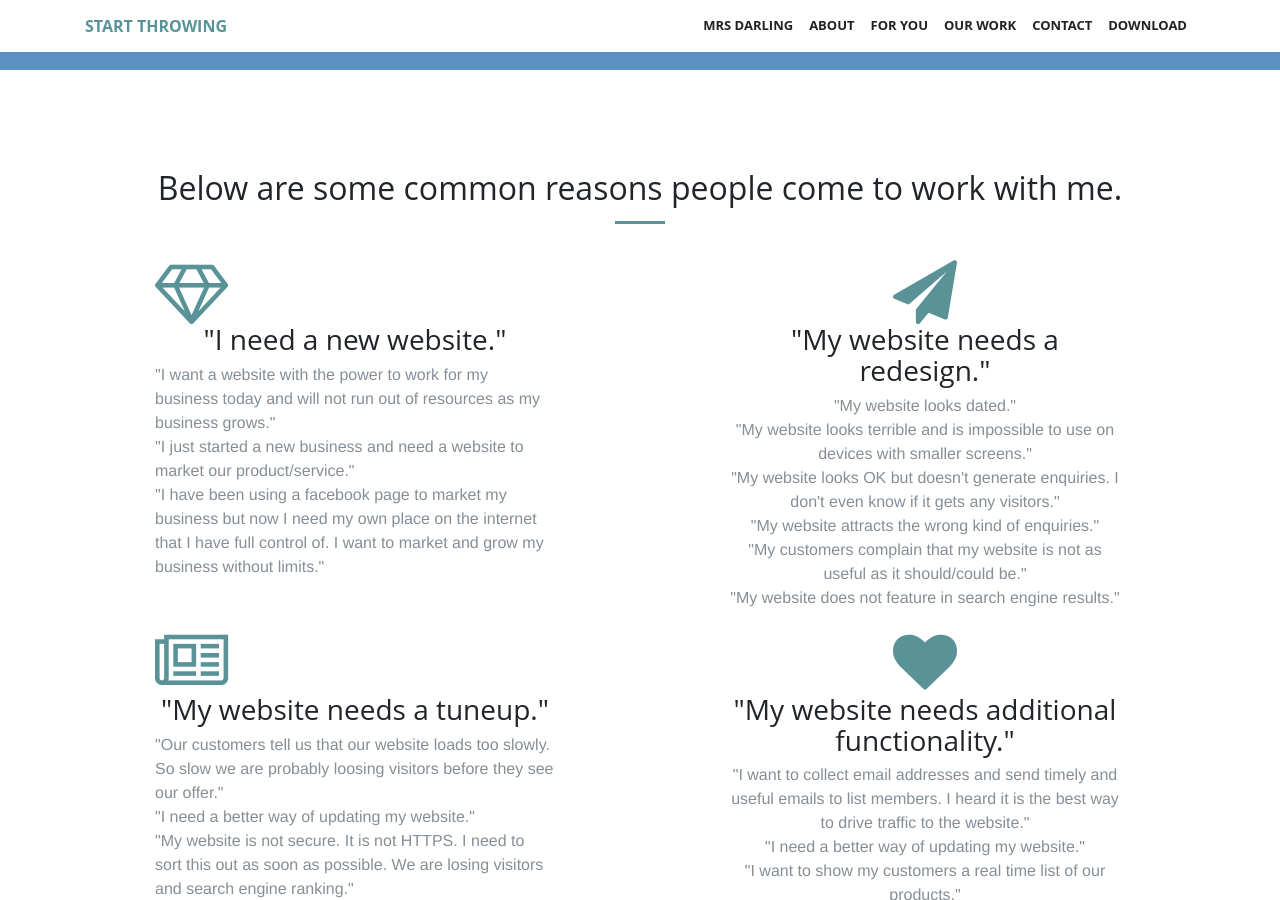
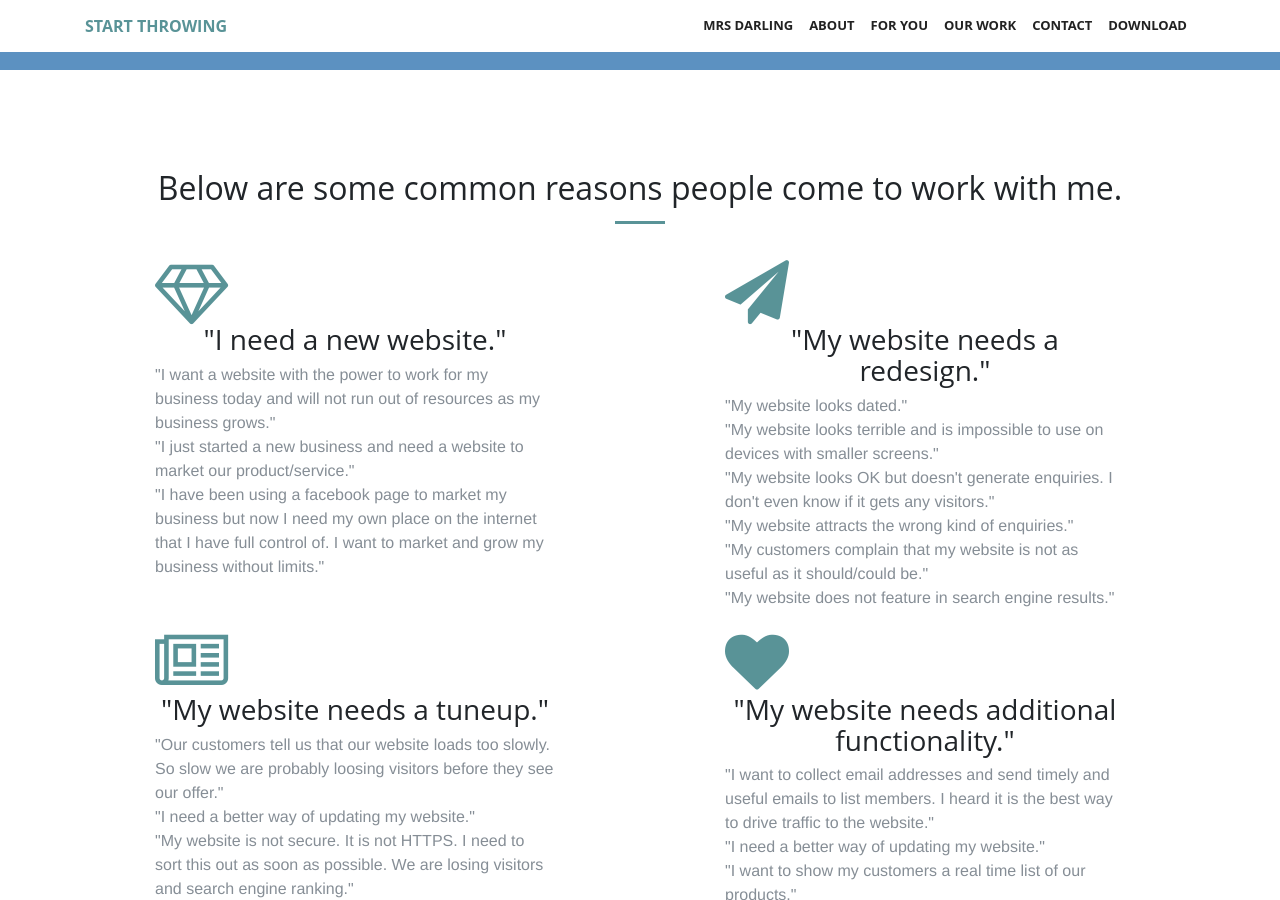
Before and after one commit to primertest-org/ADAADA, a Jekyll site: the page built from index.html, in a window 1280 px wide and 900 px high, scrolled down 898 px. Built offline with Jekyll 4.4.1, drawn with Linux system fonts in a browser that asks for light colours; some web fonts are replaced.

Commit message:
Update services.html

```diff
--- a/_includes/services.html
+++ b/_includes/services.html
@@ -18,7 +18,7 @@
             <p class="text-muted editable">"I have been using a facebook page to market my business but now I need my own place on the internet that I have full control of. I want to market and grow my business without limits."</p>
           </div>
         </div>
-        <div class="col-lg-6 col-md-6 text-center">
+        <div class="col-lg-6 col-md-6">
           <div class="service-box">
             <i class="fa fa-4x fa-paper-plane text-primary sr-icons"></i>
             <h3 class="text-center editable">"My website needs a redesign."</h3>
@@ -43,7 +43,7 @@
             <p class="text-muted editable">"I need a better way of updating my website."></p>
           </div>
         </div>
-        <div class="col-lg-6 col-md-6 text-center">
+        <div class="col-lg-6 col-md-6">
           <div class="service-box">
             <i class="fa fa-4x fa-heart text-primary sr-icons"></i>
             <h3 class="text-center editable">"My website needs additional functionality."</h3>
```
